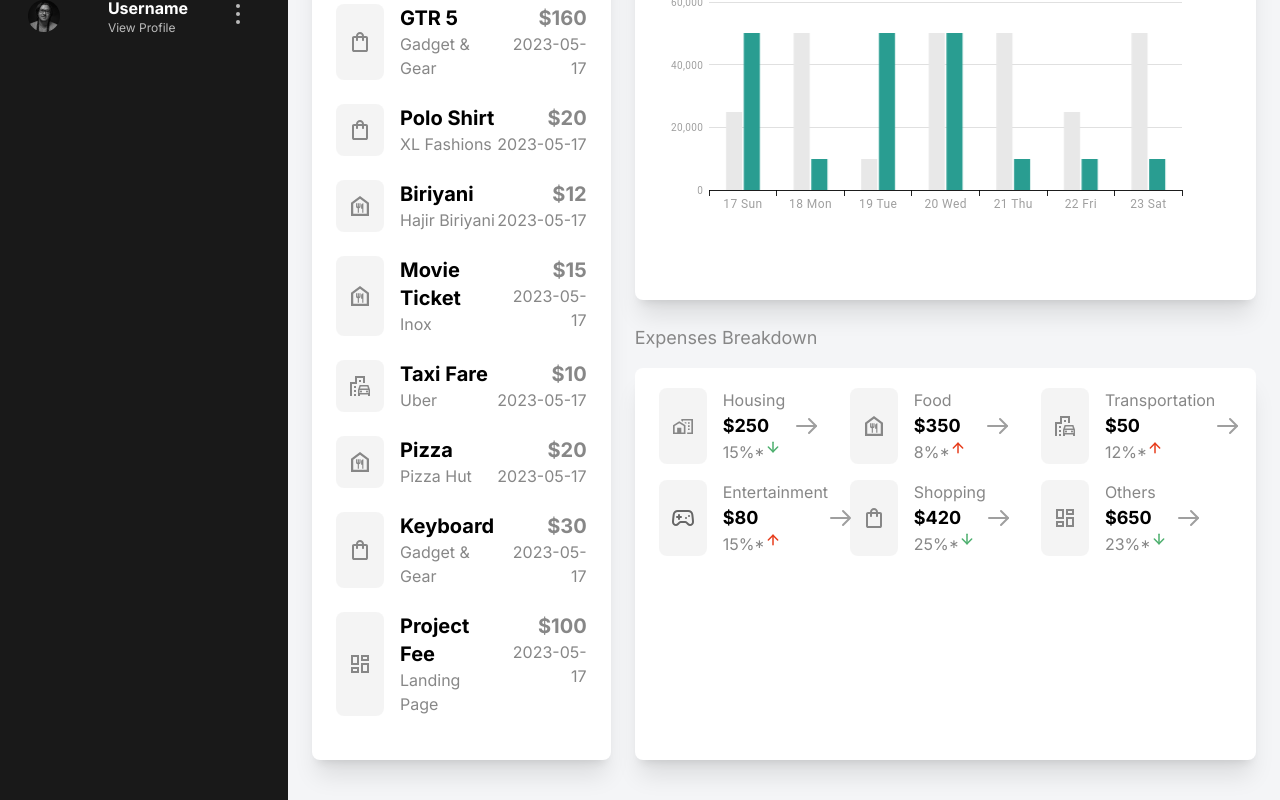
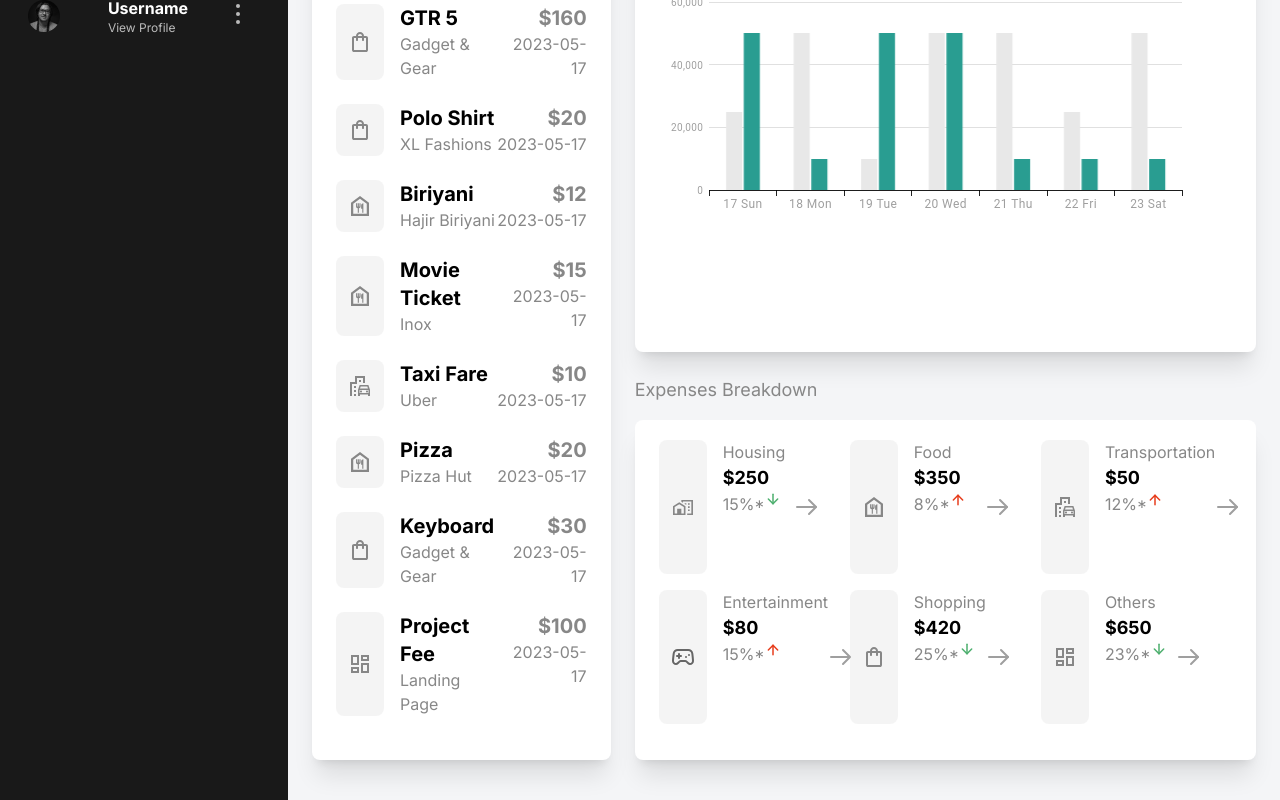
Before and after one commit to Minnaqrt/admin-ui, a React (Vite) app: page / in a window 1280 px wide. Shown: the part 716-1516 px from the top of the page. Built offline with nearby package versions, Linux system fonts and the light colour scheme.

Commit message:
update card bill, expense, transc

```diff
--- a/src/components/Fragments/Dashboard/CardExpenseBreakdown.jsx
+++ b/src/components/Fragments/Dashboard/CardExpenseBreakdown.jsx
@@ -1,7 +1,6 @@
-import React from 'react'
-import { Icon } from '../../Elements/Icon'
-import Card from '../../Elements/Card'
-import expensesBreakdowns from '../../../data/expense'
+import expensesBreakdowns from "../../../data/expense";
+import Card from "../../Elements/Card";
+import { Icon } from "../../Elements/Icon";
 
 const CardExpenseBreakdown = () => {
     const expenseCard = expensesBreakdowns.map((expensesBreakdown) => (
@@ -26,14 +25,11 @@ const CardExpenseBreakdown = () => {
                 <Icon.ArrowRight />
             </div>
         </div>
-      ))
+    ));
 
     return (
-        <Card
-            variant="md:col-span-2"
-            title="Expenses Breakdown"
-            desc={ <div className="lg:grid lg:grid-cols-3">{expenseCard} </div>}
-        />
+        <Card variant="md:col-span-2" title="Expenses Breakdown" desc={<div className="h-full md:grid md:grid-cols-3">{expenseCard}</div>} />
+
     )
 }
 
--- a/src/components/Fragments/Dashboard/CardTransaction.jsx
+++ b/src/components/Fragments/Dashboard/CardTransaction.jsx
@@ -1,23 +1,21 @@
-import React from 'react'
-import Card from '../../Elements/Card'
-import transactions from '../../../data/transaction';
 import { useState } from "react";
+import transactions from "../../../data/transaction";
+import Card from "../../Elements/Card";
 
 const CardTransaction = () => {
-const tabs = ["All", "Revenue", "Expense"]
+    const [trxs, setTrx] = useState(transactions);
+    const [activeTab, setActiveTab] = useState("All");
 
-const [trxs, setTrx] = useState(transactions)
-const [activeTab, setActiveTab] = useState("All")
-
+    const tabs = ["All", "Revenue", "Expense"];
 
     function handleClick(e) {
-  const transactionFiltered =
+        const transactionsFiltered =
             e.target.value != "All"
-    ? transactions.filter(({type}) => type == e.target.value)
-    : transactions
+                ? transactions.filter(({ type }) => type == e.target.value)
+                : transactions;
 
-  setActiveTab(e.target.value)
-  setTrx(transactionFiltered)
+        setActiveTab(e.target.value);
+        setTrx(transactionsFiltered);
     }
 
     const transactionCard = trxs.map((transaction) => (
@@ -42,11 +40,11 @@ function handleClick(e) {
                 <span className="text-gray-02">{transaction.date}</span>
             </div>
         </div>
-      ))
+    ));
 
     return (
         <Card
-            variant="md:col-span-1 mg:row-span-2"
+            variant="md:col-span-1 md:row-span-2"
             title="Recent Transaction"
             desc={
                 <div>
--- a/src/pages/dashboard.jsx
+++ b/src/pages/dashboard.jsx
@@ -1,4 +1,3 @@
-import Card from "../components/Elements/Card";
 import MainLayout from "../components/Layouts/MainLayout";
 import CardBalance from "../components/Fragments/Dashboard/CardBalance";
 import CardStatistic from "../components/Fragments/Dashboard/CardStatistic";
@@ -15,17 +14,11 @@ const DashboardPage = () => {
       <CardBalance />
       <CardGoal />
       <CardBill />
-    </div>
     {/* top content end*/}
     {/* bottom content start*/}
-    <div className="md:grid md:grid-cols-3 md:gap-x-6">
-      <div className="md:col-span-1">
-        <CardTransaction />
-      </div>
-      <div className="md:col-span-2 flex flex-col flex-1">
-        <CardStatistic />
-        <CardExpenseBreakdown />
-      </div>
+      <CardTransaction />
+      <CardStatistic />
+      <CardExpenseBreakdown />
     </div>
     {/* bottom content end*/}
     </MainLayout>
```
Also changed, not shown: src/components/Fragments/Dashboard/CardBill.jsx (+3 -4 lines). Lines whose indentation alone changed are shown as unchanged.
